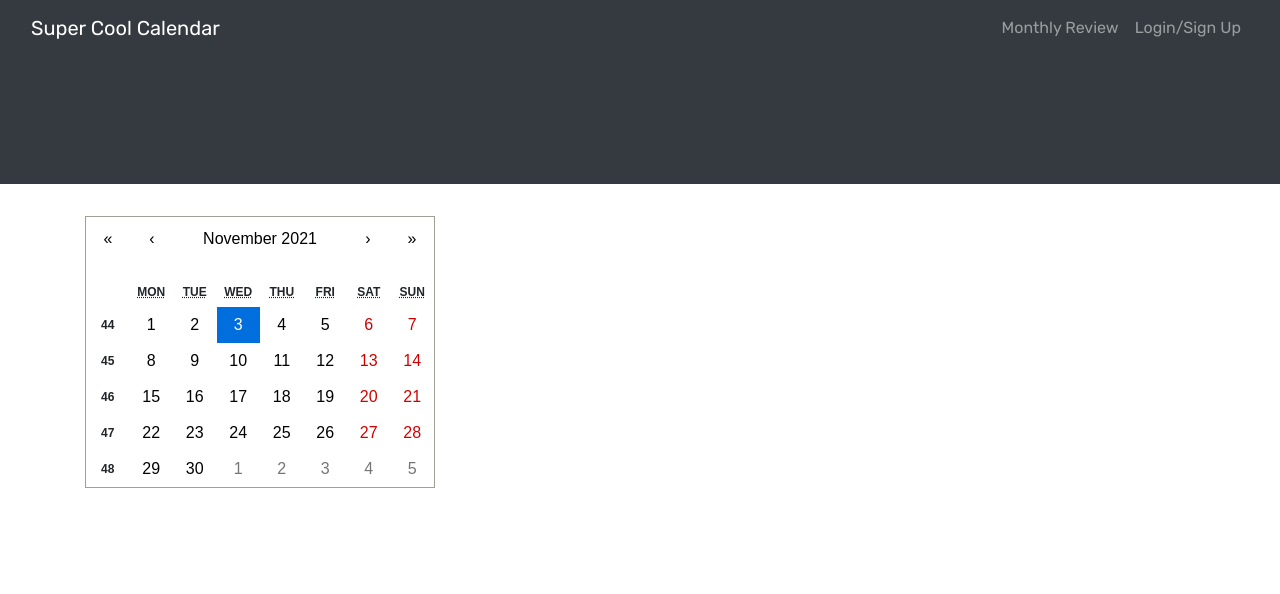
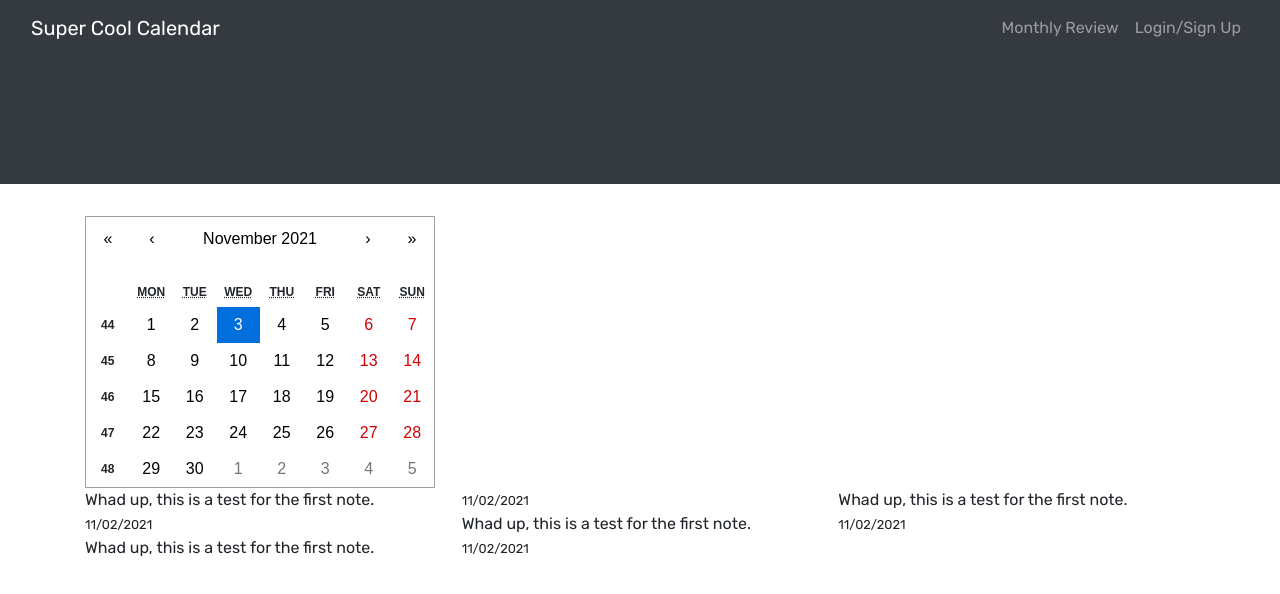
Before and after one commit to Gaitherdb/Custom-Planner, a React (Create React App) app in the folder client/: page / in a window 1280 px wide. Shown: the top 594 px of the page. Built offline with nearby package versions, Linux system fonts and the light colour scheme.

Commit message:
import react to components

```diff
--- a/client/src/components/Note.js
+++ b/client/src/components/Note.js
@@ -1,5 +1,5 @@
 //note div will act as the parent div for the note component
-
+import React, { useState } from 'react';
 const Note = () => {
     return <div className='note'>
         <span>Whad up, this is a test for the first note.</span>
--- a/client/src/components/NotesGroup.js
+++ b/client/src/components/NotesGroup.js
@@ -1,5 +1,5 @@
 import Note from './Note';
-
+import React, { useState } from 'react';
 //created a group of notes component.
 //line6 renders a note component. (multiple notes can be tacked underneach to create a note group or list of notes)
 
--- a/client/src/pages/Home.js
+++ b/client/src/pages/Home.js
@@ -3,6 +3,7 @@ import { Jumbotron, Container, Col, Form, Button, Card, CardColumns } from 'reac
 import { Link } from 'react-router-dom';
 import Calendar from 'react-calendar';
 import 'react-calendar/dist/Calendar.css';
+import NotesGroup from '../components/NotesGroup'
 // import { useMutation } from '@apollo/client';
 // import { SAVE_TODO } from '../utils/mutations';
 import Auth from '../utils/auth';
@@ -48,6 +49,8 @@ const Home = () => {
 
 
       />
+
+
         {/* //  onChange={onChange}
         // defaultView="day"
         // value={value}
@@ -58,6 +61,7 @@ const Home = () => {
 
 
         <CardColumns>
+          <NotesGroup/>
 
         </CardColumns>
       </Container>
```
